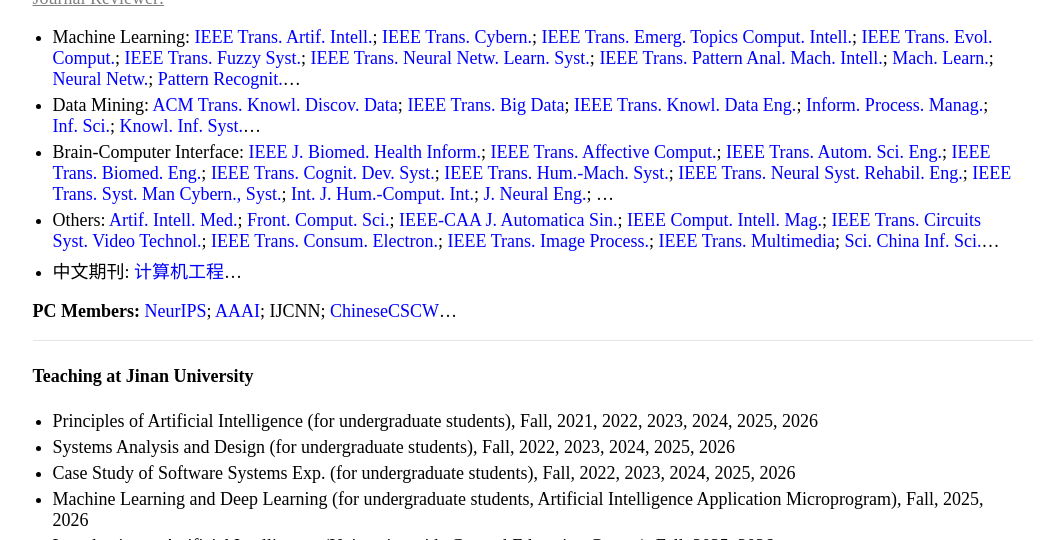
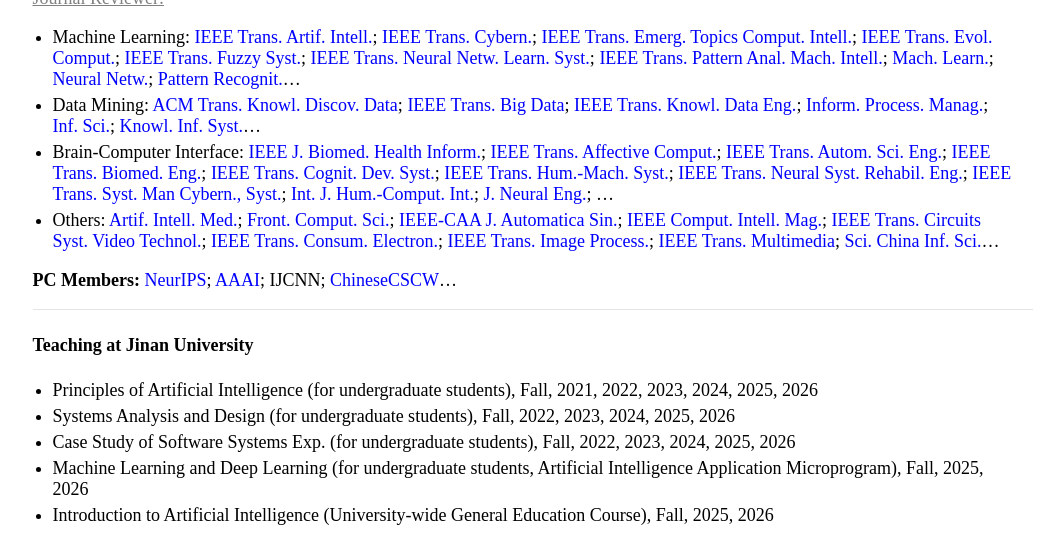
Before and after one commit to jiazhang-ml/jiazhang-ml.github.io, a Jekyll site: the page built from index.md, in a window 1280 px wide and 900 px high, scrolled down 1987 px, cut to the strip 0-540 px from the top of the window. Shown: the whole strip, without its empty margins (107-1171 px from the left). Built offline with Jekyll 4.4.1, drawn with Linux system fonts in a browser that asks for light colours.

Commit message:
Remove Chinese journal entry from publications list
Removed the Chinese journal entry from the list of publications.

```diff
--- a/index.md
+++ b/index.md
@@ -65,7 +65,6 @@ Research Interests: My research interests include *machine learning* and *data m
 * Data Mining: [ACM Trans. Knowl. Discov. Data](https://mc.manuscriptcentral.com/tkdd); [IEEE Trans. Big Data](https://mc.manuscriptcentral.com/tbd-cs); [IEEE Trans. Knowl. Data Eng.](https://mc.manuscriptcentral.com/tkde-cs); [Inform. Process. Manag.](https://www.editorialmanager.com/ipm/default.aspx); [Inf. Sci.](https://www.sciencedirect.com/journal/information-sciences); [Knowl. Inf. Syst.](https://www.springer.com/journal/10115)...
 * Brain-Computer Interface: [IEEE J. Biomed. Health Inform.](https://mc.manuscriptcentral.com/jbhi-embs); [IEEE Trans. Affective Comput.](https://mc.manuscriptcentral.com/taffc-cs); [IEEE Trans. Autom. Sci. Eng.](https://mc.manuscriptcentral.com/t-ase); [IEEE Trans. Biomed. Eng.](https://mc.manuscriptcentral.com/tbme-embs); [IEEE Trans. Cognit. Dev. Syst.](https://mc.manuscriptcentral.com/tcds-ieee); [IEEE Trans. Hum.-Mach. Syst.](https://mc.manuscriptcentral.com/thms); [IEEE Trans. Neural Syst. Rehabil. Eng.](https://mc.manuscriptcentral.com/tnsre-embs); [IEEE Trans. Syst. Man Cybern., Syst.](https://mc.manuscriptcentral.com/systems); [Int. J. Hum.-Comput. Int.](https://mc.manuscriptcentral.com/hihc); [J. Neural Eng.](https://mc04.manuscriptcentral.com/jne-iop); ...
 * Others: [Artif. Intell. Med.](https://www.editorialmanager.com/aiim/Default.aspx); [Front. Comput. Sci.](https://link.springer.com/journal/11704); [IEEE-CAA J. Automatica Sin.](https://mc03.manuscriptcentral.com/ieee-jas); [IEEE Comput. Intell. Mag.](https://mc.manuscriptcentral.com/cim-ieee); [IEEE Trans. Circuits Syst. Video Technol.](https://mc.manuscriptcentral.com/tcsvt); [IEEE Trans. Consum. Electron.](https://mc.manuscriptcentral.com/tce-ieee); [IEEE Trans. Image Process.](https://mc.manuscriptcentral.com/tip-ieee); [IEEE Trans. Multimedia](https://mc.manuscriptcentral.com/tmm-ieee); [Sci. China Inf. Sci.](https://mc03.manuscriptcentral.com/scis)...
-* 中文期刊: [计算机工程](https://www.ecice06.com/CN/1000-3428/home.shtml)...
 
 **PC Members:** [NeurIPS](https://openreview.net/login?redirect=/group?id%3DNeurIPS.cc%252F2026%252FConference%252FReviewers); [AAAI](https://openreview.net/login?redirect=/group?id%3DAAAI.org%252F2027%252FConference%252FProgram_Committee); IJCNN; [ChineseCSCW](https://cmt3.research.microsoft.com/User/Login)...
 
```
